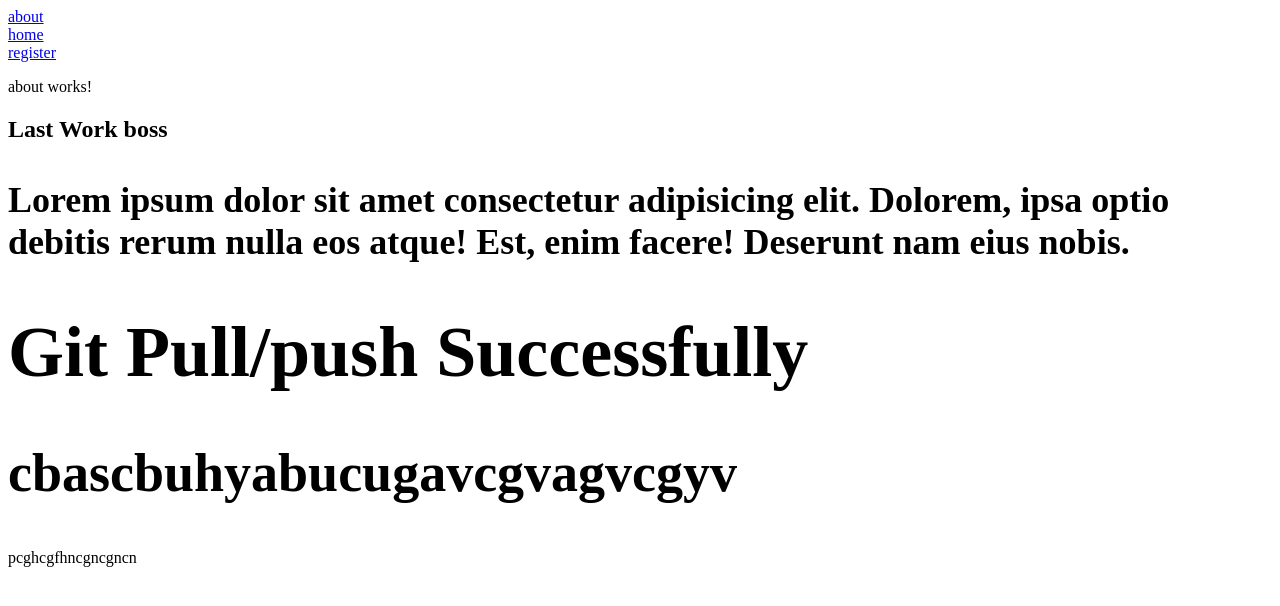
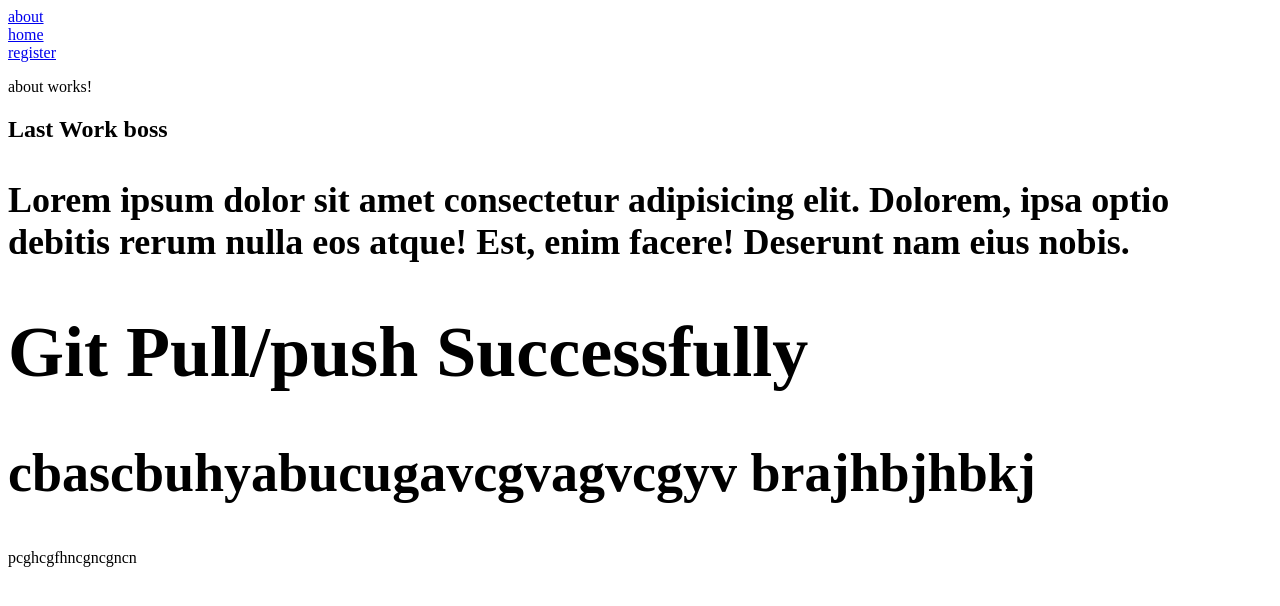
Before and after one commit to divyashreekelji/AssimilateTechnology, an Angular app: page /about in a window 1280 px wide. Shown: the top 606 px of the page. Built offline with nearby package versions, Linux system fonts and the light colour scheme.

Commit message:
cokihgih

```diff
--- a/src/app/about/about.component.html
+++ b/src/app/about/about.component.html
@@ -3,4 +3,7 @@
         <p>Lorem ipsum dolor sit amet consectetur adipisicing elit. Dolorem, ipsa optio debitis rerum nulla eos atque!
             Est, enim facere! Deserunt nam eius nobis.</p>
         <h1>Git Pull/push Successfully</h1>
-        <h2>cbascbuhyabucugavcgvagvcgyv</h2>
+        <h2>cbascbuhyabucugavcgvagvcgyv
+
+            brajhbjhbkj
+        </h2>
```
